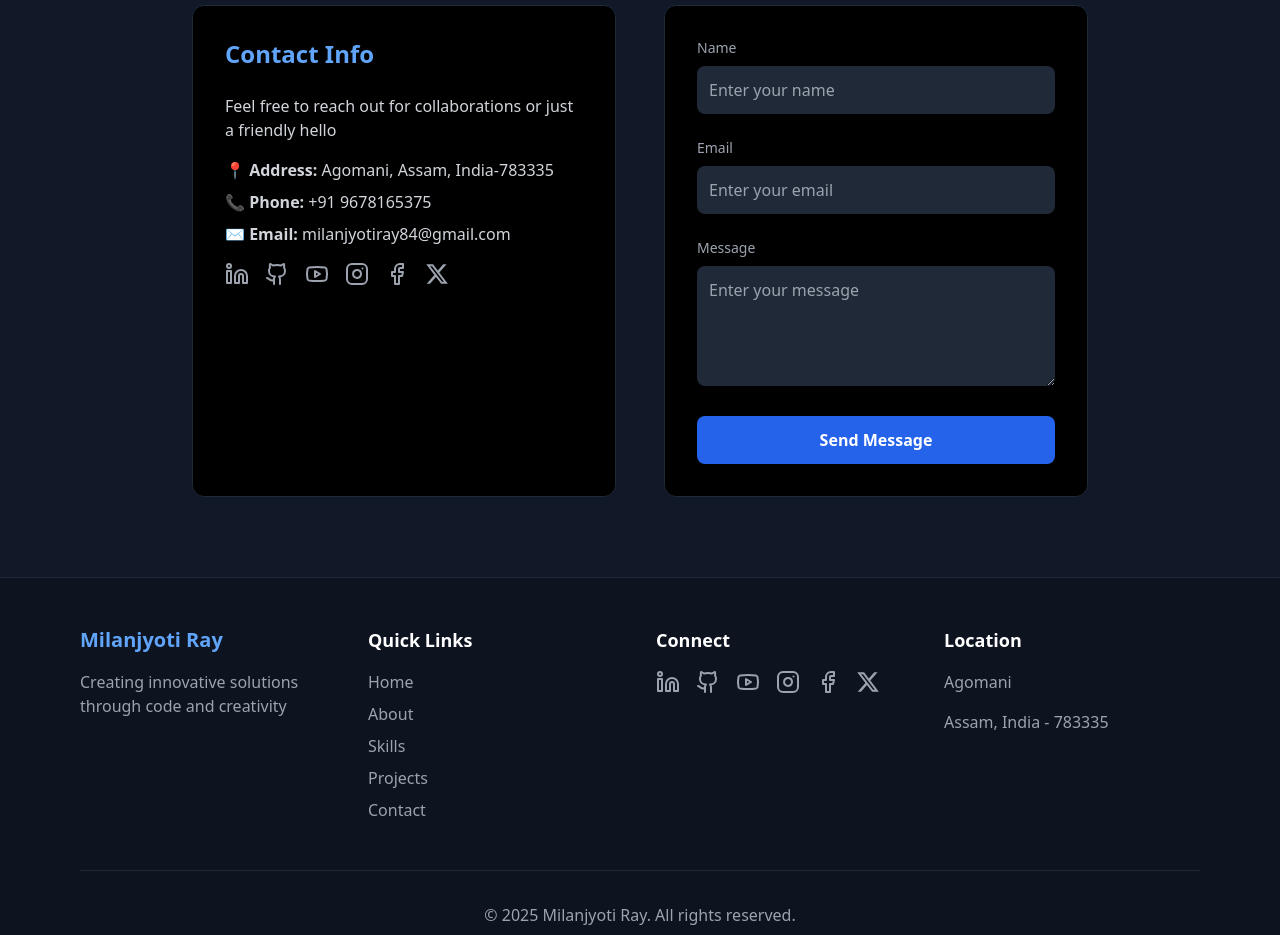
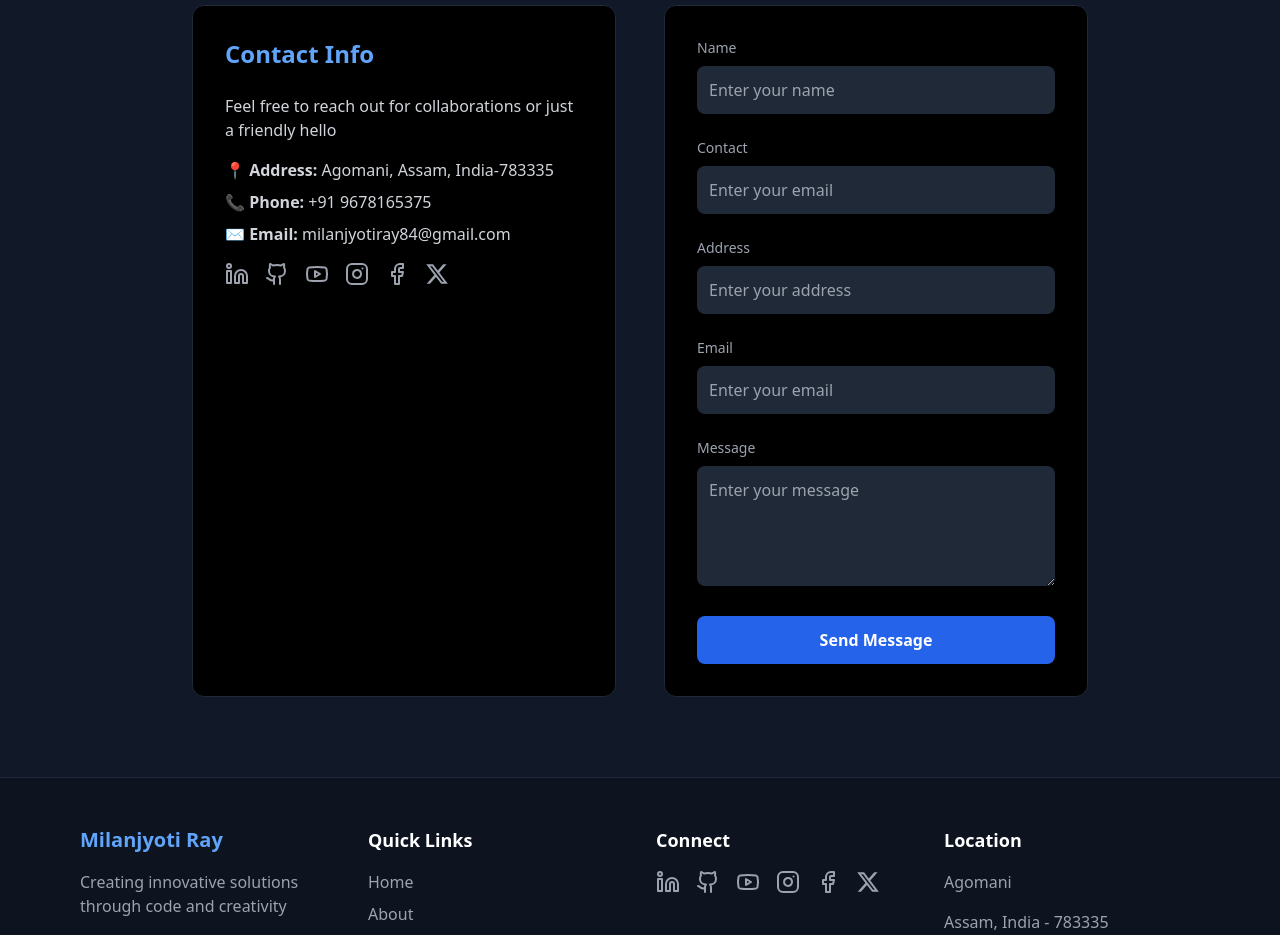
Before and after one commit to milanjyotiray/My-Portfolio, a React (Vite) app: page / in a window 1280 px wide. Shown: the part 3000-3935 px from the top of the page. Built offline with nearby package versions, Linux system fonts and the light colour scheme.

Commit message:
Latest updates

```diff
--- a/src/App.tsx
+++ b/src/App.tsx
@@ -72,7 +72,7 @@ const handleSubmit = async (e: React.FormEvent<HTMLFormElement>) => {
 
 const App: React.FC = () => {
   const [selectedProject, setSelectedProject] = useState<string | null>(null);
-  const [formData, setFormData] = useState({ name: '', email: '', message: '' });
+  const [formData, setFormData] = useState({ name: '', email: '', message: '', contact: '', address: '' });
 
   return (
     <div className="min-h-screen bg-black text-white">
@@ -239,6 +239,34 @@ const App: React.FC = () => {
               required
             />
           </div>
+          <div>
+            <label htmlFor="contact" className="block text-sm font-medium text-gray-400 mb-2">
+              Contact
+            </label>
+            <input
+              type="number"
+              id="contact"
+              name="contact"
+              value={formData.contact}
+              onChange={(e) => setFormData({ ...formData, email: e.target.value })}
+              className="w-full p-3 rounded-lg bg-gray-800 text-white focus:outline-none focus:ring-2 focus:ring-blue-500"
+              placeholder="Enter your email"
+              required/>
+          </div>
+          <div>
+            <label htmlFor="address" className="block text-sm font-medium text-gray-400 mb-2">
+              Address
+            </label>
+            <input
+              type="text"
+              id="address"
+              name="address"
+              value={formData.address}
+              onChange={(e) => setFormData({ ...formData, address: e.target.value })}
+              className="w-full p-3 rounded-lg bg-gray-800 text-white focus:outline-none focus:ring-2 focus:ring-blue-500"
+              placeholder="Enter your address"
+              required/>
+          </div>
 
           <div>
             <label htmlFor="email" className="block text-sm font-medium text-gray-400 mb-2">
```
